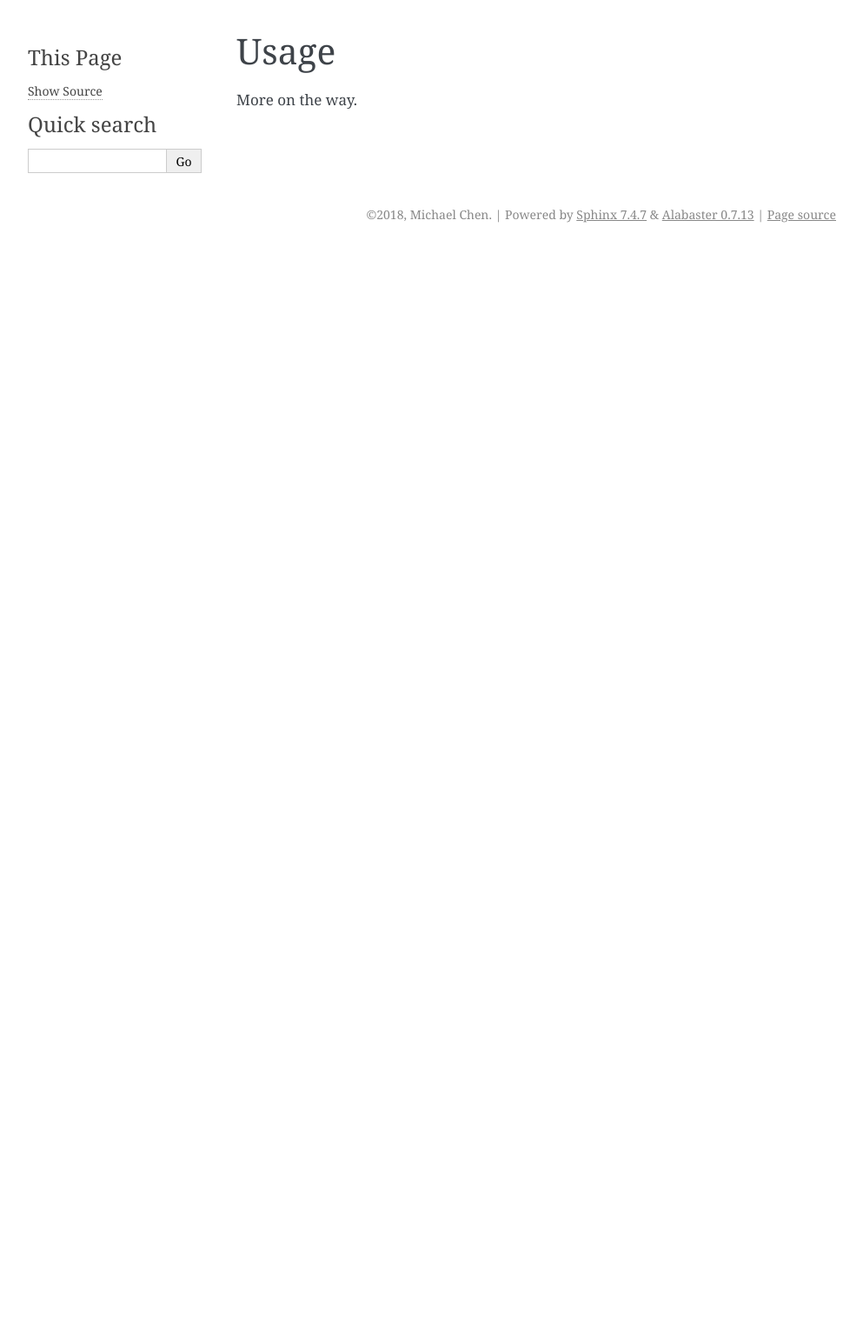
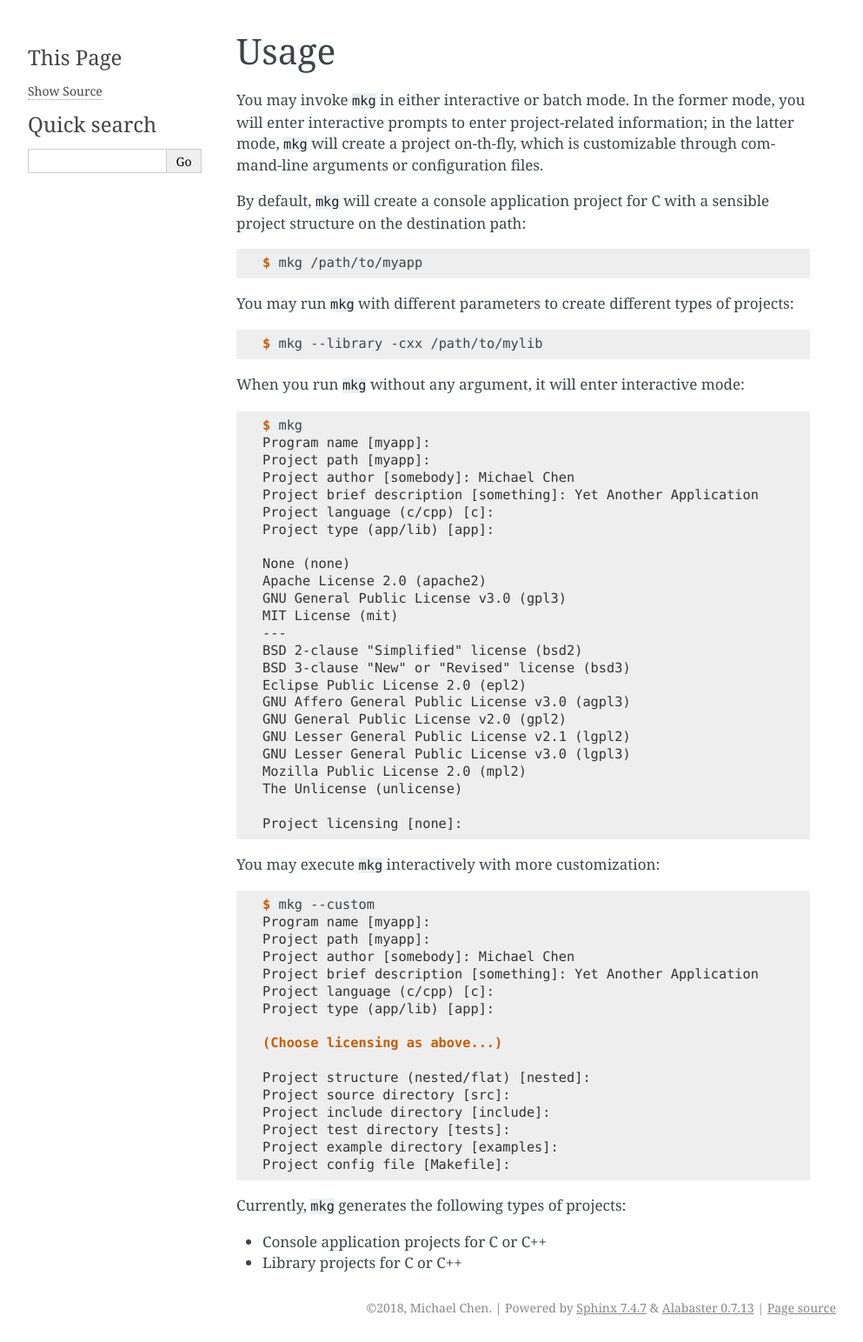
Before and after one commit to cwchentw/mkg-doc, a Sphinx documentation site: the page built from source/usage.rst, in a window 1280 px wide. Shown: the whole page at 87% size, without its empty margins (148-1141 px from the left). Built offline with Sphinx 7.4.7, drawn with Linux system fonts in a browser that asks for light colours; before the commit the page ends 900 px from its top, so only the background shows below that.

Commit message:
Add and update several chapters

```diff
--- a/source/advTutorial.rst
+++ /dev/null
@@ -1,5 +0,0 @@
-==================
-Advanced Tutorial
-==================
-
-More on the way.
--- a/source/index.rst
+++ b/source/index.rst
@@ -14,7 +14,8 @@ Using mkg
    intro
    install
    usage
-   advTutorial
+   option
+   tutorial
    license
 
 
--- /dev/null
+++ b/source/tutorial.rst
@@ -0,0 +1,5 @@
+=========
+Tutorial
+=========
+
+More on the way.
--- a/source/usage.rst
+++ b/source/usage.rst
@@ -2,4 +2,75 @@
 Usage
 =======
 
-More on the way.
+You may invoke ``mkg`` in either interactive or batch mode. In the former mode,
+you will enter interactive prompts to enter project-related information; in the
+latter mode, ``mkg`` will create a project on-th-fly, which is customizable
+through command-line arguments or configuration files.
+
+By default, ``mkg`` will create a console application project for C with a
+sensible project structure on the destination path:
+
+.. code-block:: console
+
+   $ mkg /path/to/myapp
+
+You may run ``mkg`` with different parameters to create different types of projects:
+
+.. code-block:: console
+
+   $ mkg --library -cxx /path/to/mylib
+
+When you run ``mkg`` without any argument, it will enter interactive mode:
+
+.. code-block:: console
+
+   $ mkg
+   Program name [myapp]:
+   Project path [myapp]:
+   Project author [somebody]: Michael Chen
+   Project brief description [something]: Yet Another Application
+   Project language (c/cpp) [c]:
+   Project type (app/lib) [app]:
+
+   None (none)
+   Apache License 2.0 (apache2)
+   GNU General Public License v3.0 (gpl3)
+   MIT License (mit)
+   ---
+   BSD 2-clause "Simplified" license (bsd2)
+   BSD 3-clause "New" or "Revised" license (bsd3)
+   Eclipse Public License 2.0 (epl2)
+   GNU Affero General Public License v3.0 (agpl3)
+   GNU General Public License v2.0 (gpl2)
+   GNU Lesser General Public License v2.1 (lgpl2)
+   GNU Lesser General Public License v3.0 (lgpl3)
+   Mozilla Public License 2.0 (mpl2)
+   The Unlicense (unlicense)
+
+   Project licensing [none]:
+
+You may execute ``mkg`` interactively with more customization:
+
+.. code-block:: console
+
+   $ mkg --custom
+   Program name [myapp]:
+   Project path [myapp]:
+   Project author [somebody]: Michael Chen
+   Project brief description [something]: Yet Another Application
+   Project language (c/cpp) [c]:
+   Project type (app/lib) [app]:
+
+   (Choose licensing as above...)
+
+   Project structure (nested/flat) [nested]:
+   Project source directory [src]:
+   Project include directory [include]:
+   Project test directory [tests]:
+   Project example directory [examples]:
+   Project config file [Makefile]:
+
+Currently, ``mkg`` generates the following types of projects:
+
+* Console application projects for C or C++
+* Library projects for C or C++
```
Also changed, not shown: source/intro.rst (+5 -5 lines), source/option.rst (added, +23 -0 lines).
